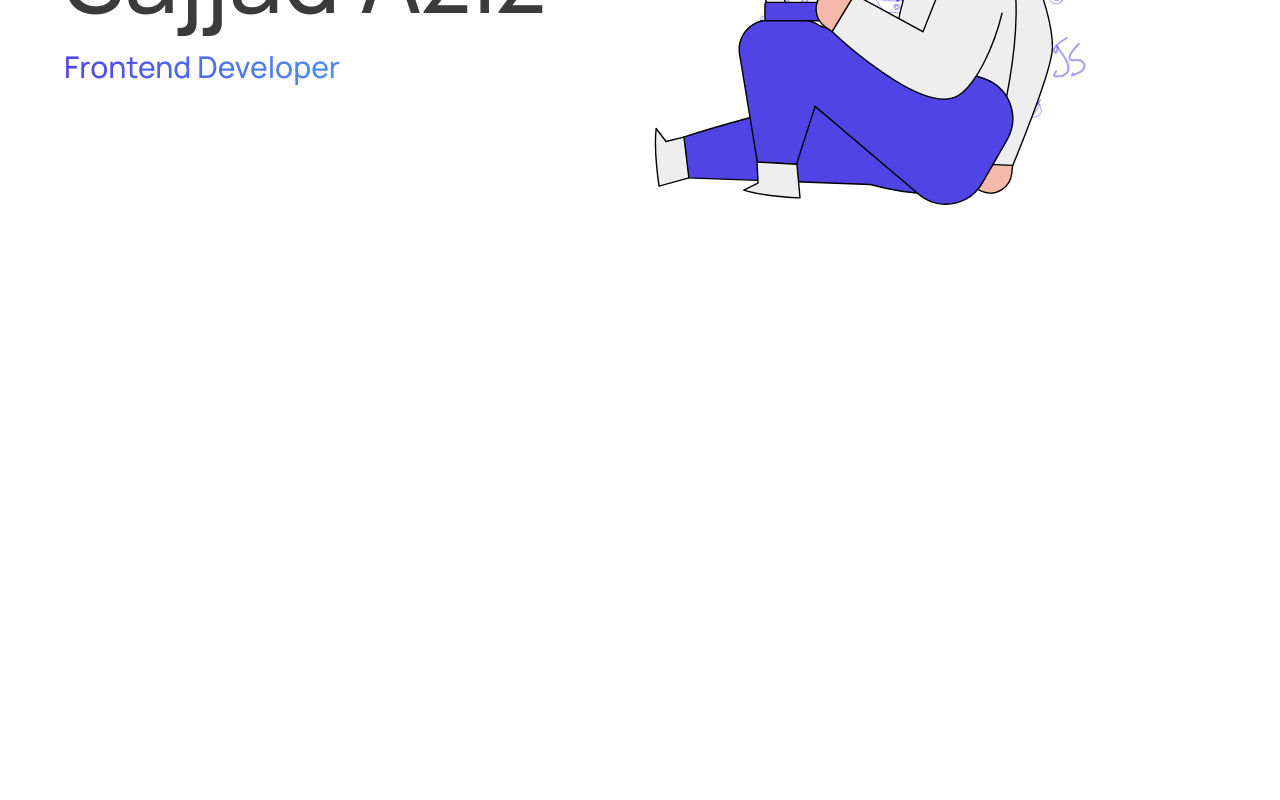
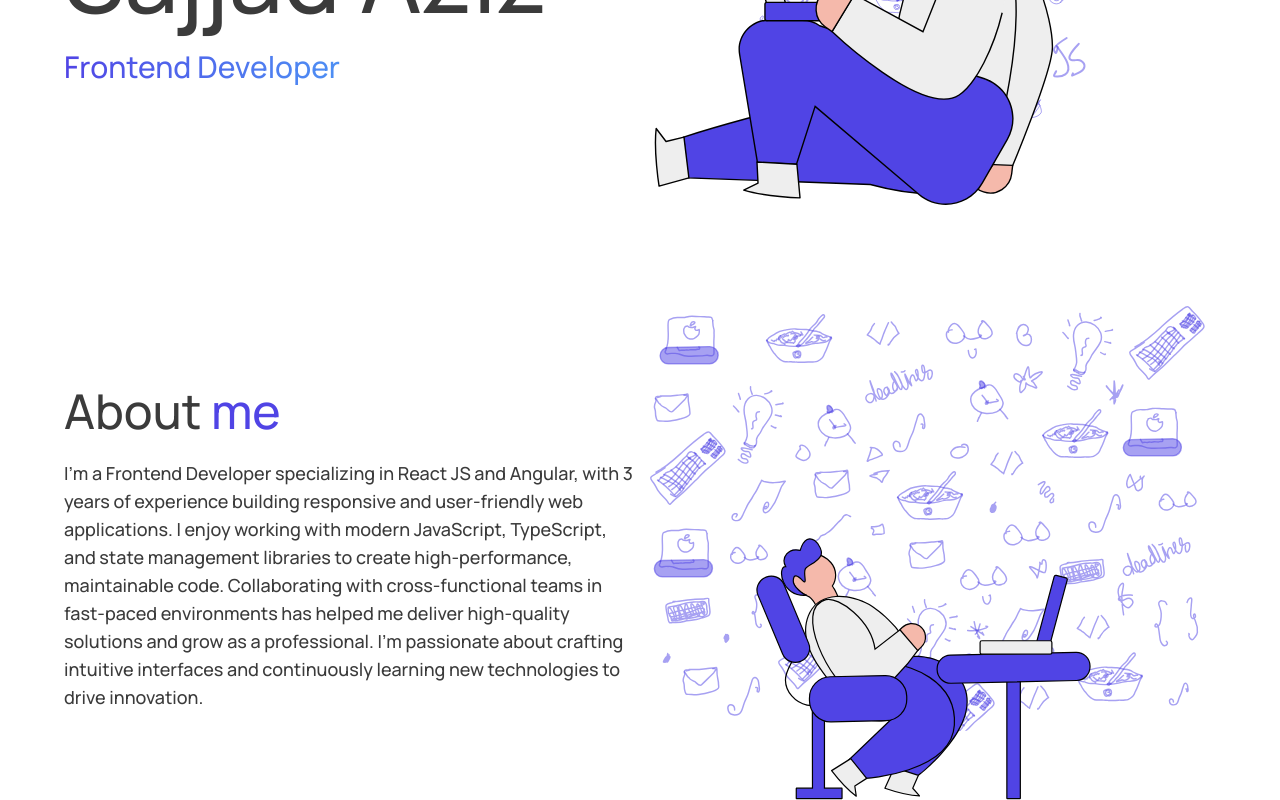
Before and after one commit to sajjadaziz/my-portfolio-app, a React (Vite) app: page / in a window 1280 px wide. Shown: the part 429-1229 px from the top of the page. Before the commit the page ends 800 px from the top, so only its background shows below. Built offline with nearby package versions, Linux system fonts and the light colour scheme.

Commit message:
(IMP): About section

```diff
--- a/index.html
+++ b/index.html
@@ -1,5 +1,5 @@
-<!doctype html>
-<html lang="en">
+<!DOCTYPE html>
+<html lang="en" class="scroll-smooth">
   <head>
     <meta charset="UTF-8" />
     <link rel="icon" type="image/svg+xml" href="/favicon.ico" />
--- a/src/App.tsx
+++ b/src/App.tsx
@@ -2,6 +2,7 @@ import React, { useState } from "react";
 import Navbar from "./components/Navbar";
 import { Theme } from "./types/Theme";
 import Hero from "./components/Hero";
+import About from "./components/About";
 
 const App = () => {
   const [theme, setTheme] = useState<Theme>(Theme.Light);
@@ -10,6 +11,7 @@ const App = () => {
     <div className="dark:bg-black relative">
       <Navbar theme={theme} setTheme={setTheme} />
       <Hero />
+      <About />
     </div>
   );
 };
--- a/src/assets/assets.ts
+++ b/src/assets/assets.ts
@@ -4,6 +4,7 @@ import close_icon from "./close_icon.svg";
 import menu_icon from "./menu_icon.svg";
 import menu_icon_dark from "./menu_icon_dark.svg";
 import hero from "./hero.svg";
+import about from "./about.svg";
 
 export const assets = {
   logo,
@@ -12,6 +13,7 @@ export const assets = {
   menu_icon,
   menu_icon_dark,
   hero,
+  about,
 };
 
 export default assets;
--- /dev/null
+++ b/src/components/About.tsx
@@ -0,0 +1,48 @@
+import React from "react";
+import assets from "../assets/assets";
+
+const About = () => {
+  const startDate = new Date("2023-01-01").getTime();
+  const now = new Date().getTime();
+  const diffMs = now - startDate;
+  const years = diffMs / (1000 * 60 * 60 * 24 * 365);
+  const decimalPart = years - Math.floor(years);
+  let yearsRounded: number;
+
+  if (decimalPart >= 0.6) yearsRounded = Math.ceil(years);
+  else yearsRounded = Math.floor(years);
+
+  return (
+    <div
+      id="about-me"
+      className="flex flex-col md:flex-row items-center justify-between w-full px-6 md:px-16 dark:text-white text-[#3B3B3B]"
+    >
+      <div className="flex flex-col justify-center md:w-1/2 space-y-4 md:space-y-6">
+        <h3 className="text-3xl sm:text-4xl md:text-4xl lg:text-5xl font-bold">
+          About <span className="text-[#5044e5]">me</span>
+        </h3>
+        <p className="text-lg sm:text-sm md:text-base lg:text-lg font-medium">
+          I’m a Frontend Developer specializing in React JS and Angular, with{" "}
+          {yearsRounded} years of experience building responsive and
+          user-friendly web applications. I enjoy working with modern
+          JavaScript, TypeScript, and state management libraries to create
+          high-performance, maintainable code. Collaborating with
+          cross-functional teams in fast-paced environments has helped me
+          deliver high-quality solutions and grow as a professional. I’m
+          passionate about crafting intuitive interfaces and continuously
+          learning new technologies to drive innovation.
+        </p>
+      </div>
+
+      <div className="md:w-1/2 flex justify-center">
+        <img
+          src={assets.about}
+          alt="Man using laptop"
+          className="w-3/4 sm:w-2/3 md:w-full lg:w-auto object-contain"
+        />
+      </div>
+    </div>
+  );
+};
+
+export default About;
--- a/src/components/Hero.tsx
+++ b/src/components/Hero.tsx
@@ -3,7 +3,10 @@ import assets from "../assets/assets";
 
 const Hero = () => {
   return (
-    <div className="flex flex-col md:flex-row items-center justify-between w-full px-6 md:px-16 dark:text-white text-[#3B3B3B]">
+    <div
+      id="hero"
+      className="flex flex-col md:flex-row items-center justify-between w-full px-6 md:px-16 dark:text-white text-[#3B3B3B]"
+    >
       <div className="flex flex-col justify-center md:w-1/2 space-y-4 md:space-y-6">
         <h3 className="text-3xl sm:text-4xl md:text-4xl lg:text-5xl font-light">
           Hi, I am
```
Also changed, not shown: src/assets/about.svg (added).
